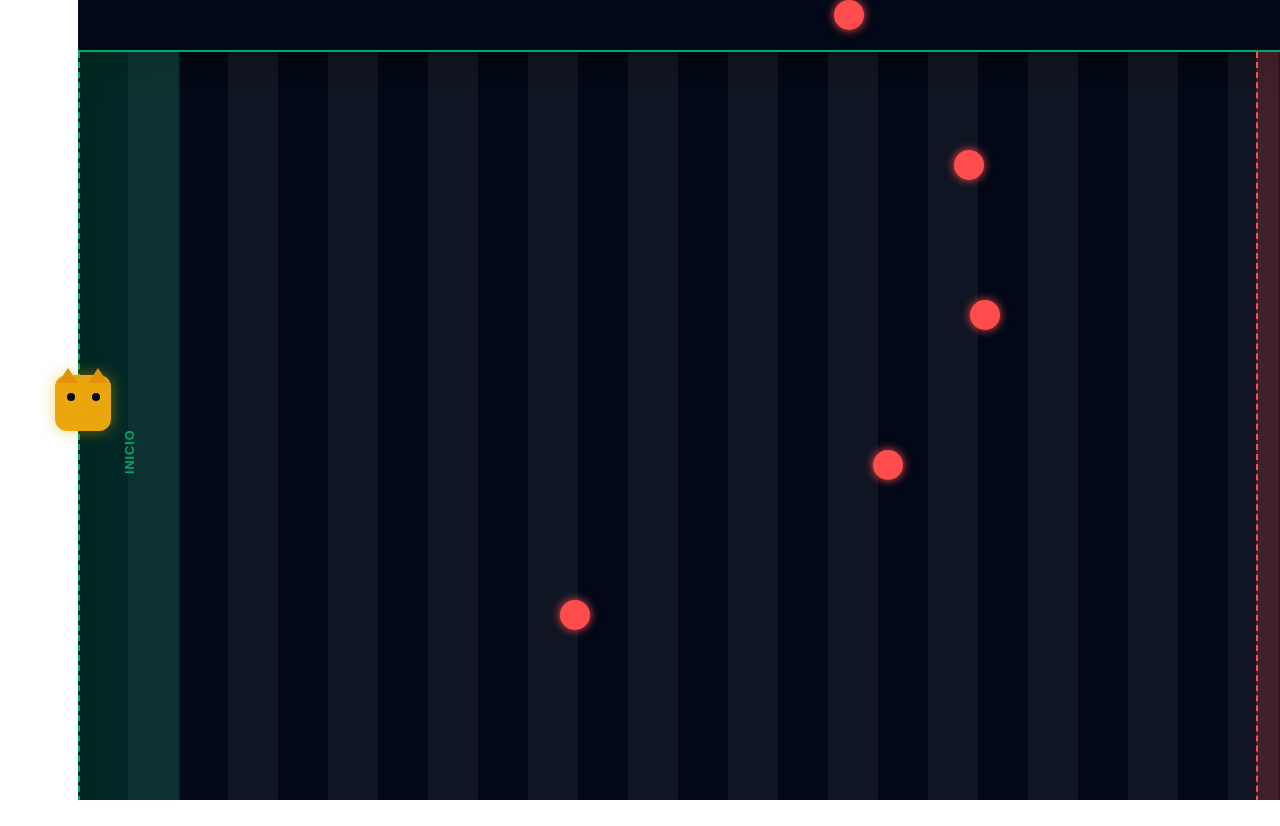
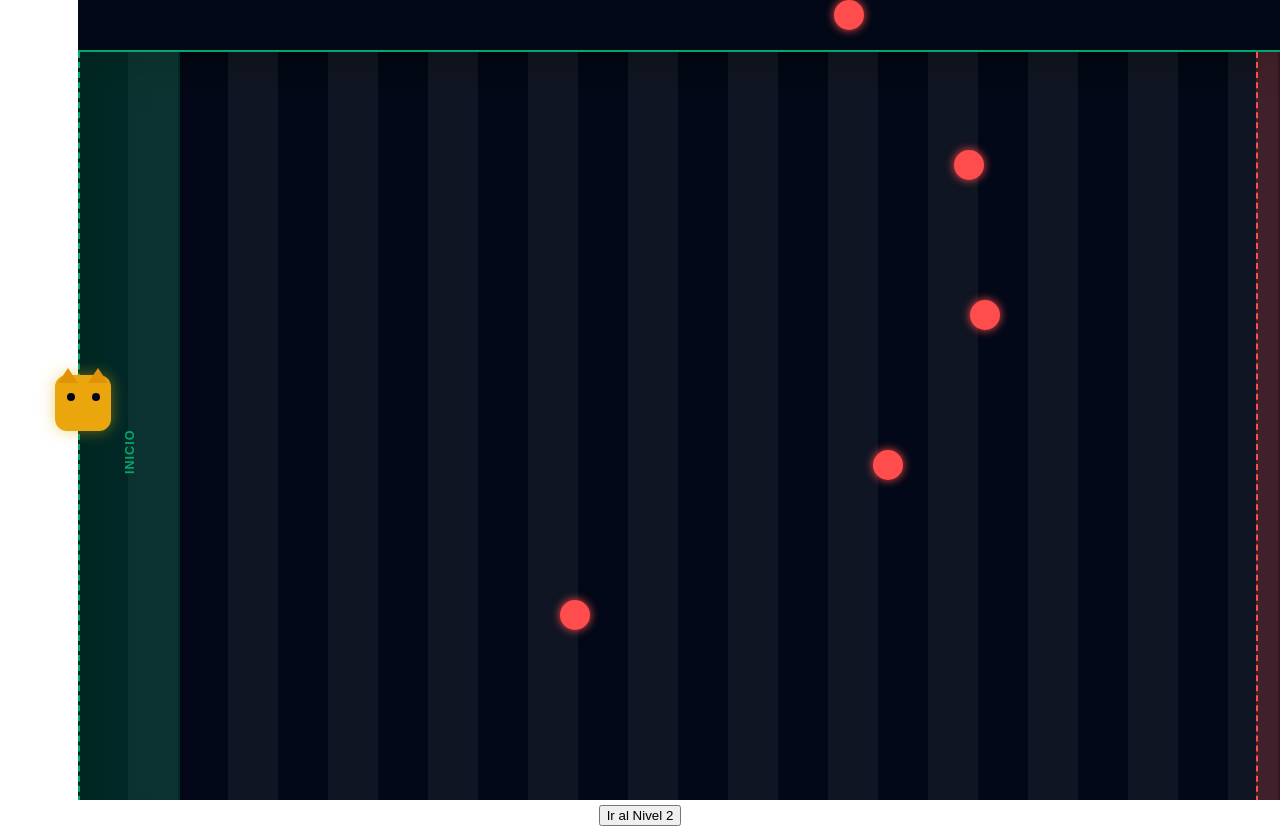
Before and after one commit to lozogomol/H3-Multimedia, a React (Vite) app: page / in a window 1280 px wide. Shown: the top 826 px of the page. Before the commit the page ends 800 px from the top, so only its background shows below. Built offline with nearby package versions, Linux system fonts and the light colour scheme.

Commit message:
union niveles

```diff
--- a/src/App.jsx
+++ b/src/App.jsx
@@ -1,12 +1,25 @@
-import React from 'react';
+import React, { useState } from 'react';
 import Nivel1 from './Nivel-1/Nivel-1';
+import Nivel2 from './Nivel-2/Nivel-2';
 import './App.css';
 
 function App() {
+  const [nivel, setNivel] = useState(1);
+
   return (
     <div className="App">
 
-      <Nivel1 />
+      {nivel === 1 && (
+        <>
+          <Nivel1 />
+          <button onClick={() => setNivel(2)}>
+            Ir al Nivel 2
+          </button>
+        </>
+      )}
+
+      {nivel === 2 && <Nivel2 />}
+
     </div>
   );
 }
```
